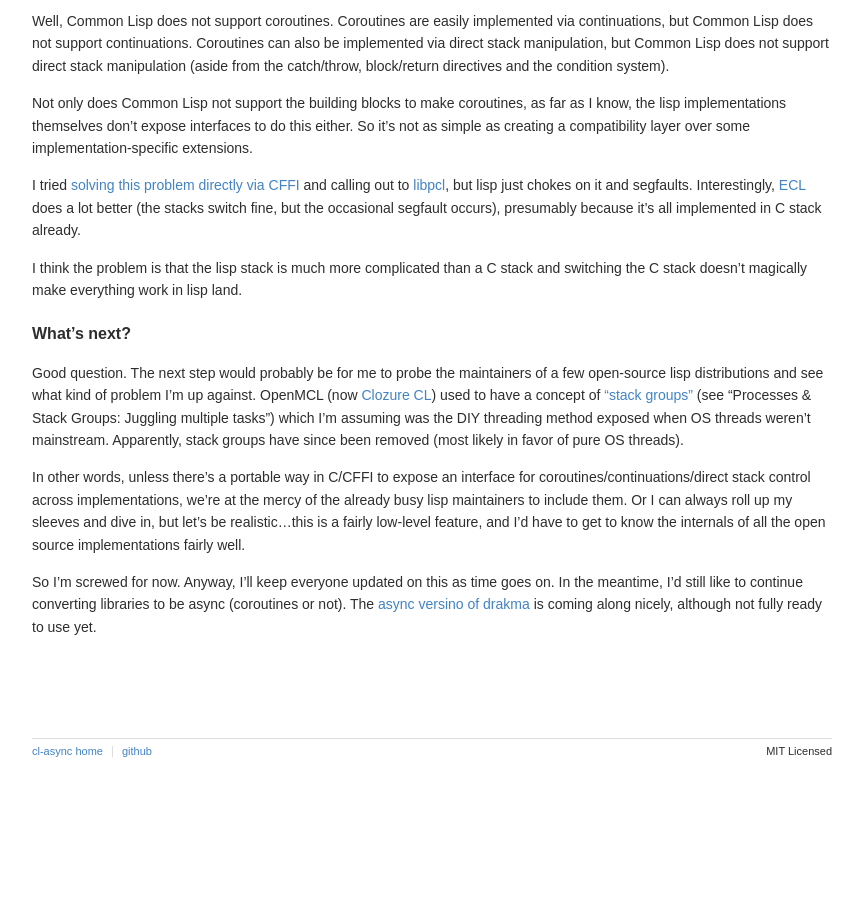
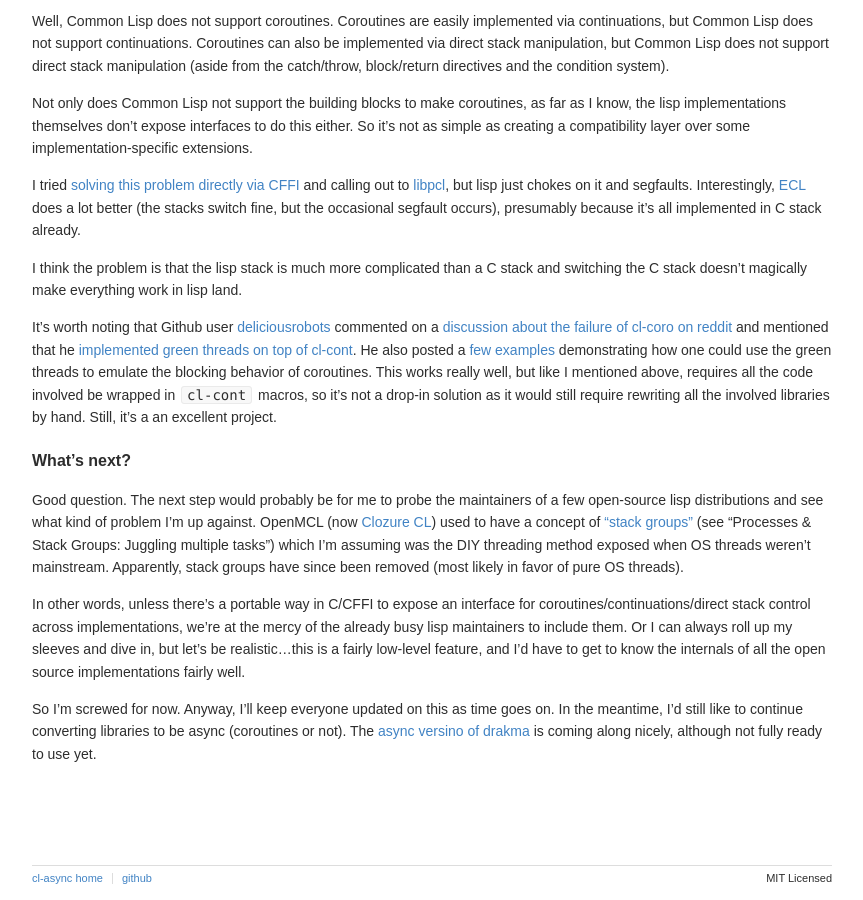
Before and after one commit to orthecreedence/cl-async, a Jekyll site: the page built from _posts/2012-11-07-missing-coroutines-in-common-lisp.md, in a window 1280 px wide and 900 px high, scrolled down 1351 px. Shown: the whole window, without its empty margins (208-1071 px from the left). Built offline with Jekyll 4.4.1, drawn with Linux system fonts in a browser that asks for light colours; Markdown is read by kramdown in place of the engine named in the settings; before the commit the page ends 2124 px from its top, so only the background shows below that.

Commit message:
adding note on deliciousrobots green-threads project. owrth mentioning.

```diff
--- a/_posts/2012-11-07-missing-coroutines-in-common-lisp.md
+++ b/_posts/2012-11-07-missing-coroutines-in-common-lisp.md
@@ -93,6 +93,16 @@ I think the problem is that the lisp stack is much more complicated than a
 C stack and switching the C stack doesn't magically make everything work in
 lisp land.
 
+It's worth noting that Github user [deliciousrobots](https://github.com/deliciousrobots)
+commented on a [discussion about the failure of cl-coro on reddit](http://www.reddit.com/r/lisp/comments/12pyi4/need_help_understanding_coroutine_c_library/)
+and mentioned that he [implemented green threads on top of cl-cont](https://github.com/deliciousrobots/green-threads).
+He also posted a [few examples](https://gist.github.com/4028233) demonstrating
+how one could use the green threads to emulate the blocking behavior of
+coroutines. This works really well, but like I mentioned above, requires all the
+code involved be wrapped in `cl-cont` macros, so it's not a drop-in solution
+as it would still require rewriting all the involved libraries by hand. Still,
+it's a an excellent project.
+
 #### What's next?
 Good question. The next step would probably be for me to probe the maintainers
 of a few open-source lisp distributions and see what kind of problem I'm up
```
